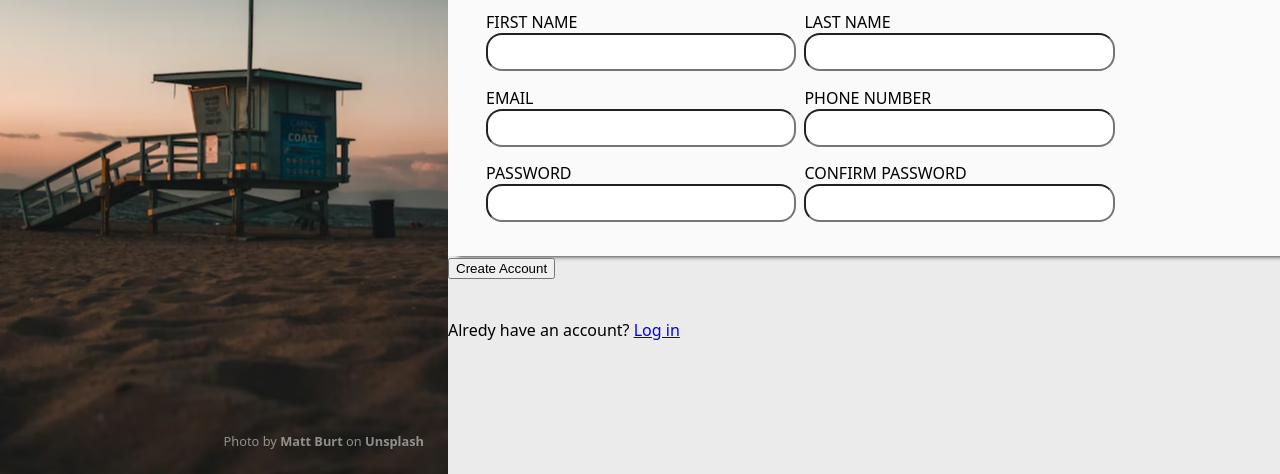
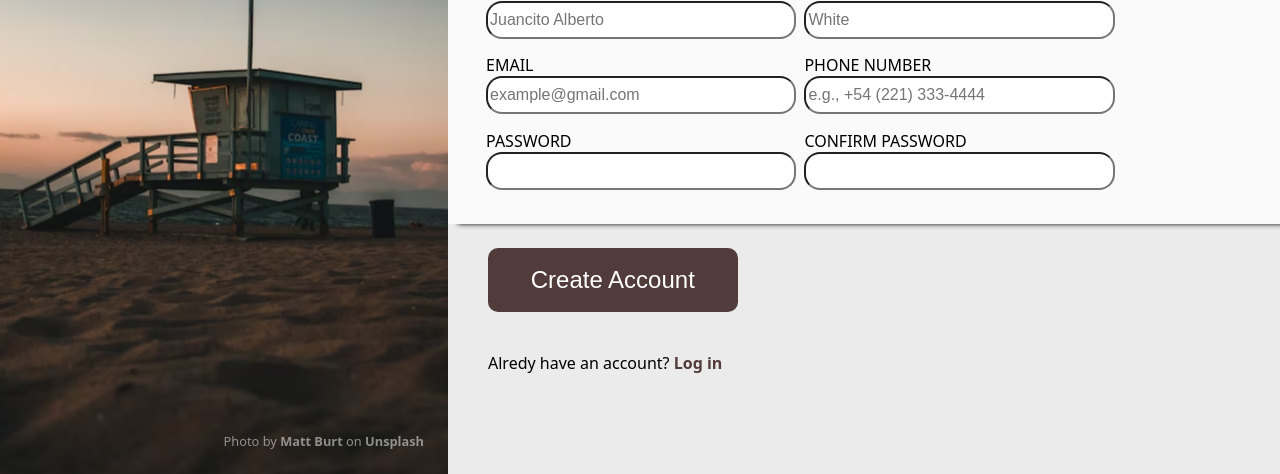
Before and after one commit to ivan-barrios/sign-up-form, a plain HTML site: page index.html in a window 1280 px wide. Shown: the part 326-800 px from the top of the page. Drawn offline with Linux system fonts and the light colour scheme.

Commit message:
visual css done

```diff
--- a/index.html
+++ b/index.html
@@ -26,23 +26,23 @@
                 <h1>Let's do this!</h1>
                 <fieldset>
                     <div>
-                        <label for="first-name">FIRST NAME</label>
-                        <input type="text" id="first-name" name="first-name">
+                        <label for="first-names">FIRST NAMES</label>
+                        <input type="text" id="first-names" name="first-names" placeholder="Juancito Alberto">
                     </div>
                     <div>
                         <label for="last-name">LAST NAME</label>
-                        <input type="text" id="last-name" name="last-name">
+                        <input type="text" id="last-name" name="last-name" placeholder="White">
                     </div>
                 </fieldset>
 
                 <fieldset>
                     <div>
                         <label for="email">EMAIL</label>
-                        <input type="email" id="email" name="email">
+                        <input type="email" id="email" name="email" placeholder="example@gmail.com">
                     </div>
                     <div>
                         <label for="phone-number">PHONE NUMBER</label>
-                        <input type="tel" id="phone-number" name="phone-number">
+                        <input type="tel" id="phone-number" name="phone-number" placeholder="e.g., +54 (221) 333-4444">
                     </div>
                 </fieldset>
 
@@ -59,7 +59,7 @@
             </div>
             <button type="submit">Create Account</button>
         </form>
-        <div>
+        <div class="log-in">
             <p>Alredy have an account? <a href="#">Log in</a></p>
         </div>
     </div>
--- a/style.css
+++ b/style.css
@@ -87,4 +87,26 @@ input:invalid{
     border-color: red;
 }
 
+form > button{
+    background-color: rgb(82, 59, 59);
+    color: white;
+    font-size: 1.5rem;
+    border: none;
+    border-radius: 10px;
+    margin: 1.5rem 0 0 2.5rem;
+    width: 30%;
+    height:4rem;
+    cursor:pointer;
+}
+
+.log-in{
+    margin-left: 2.5rem;
+}
+
+.log-in a{
+    text-decoration: none;
+    color:  rgb(82, 59, 59);
+    font-weight: bold;
+}
+
 /* Right Side Style Ends */
```
Also changed, not shown: script.js (added).
